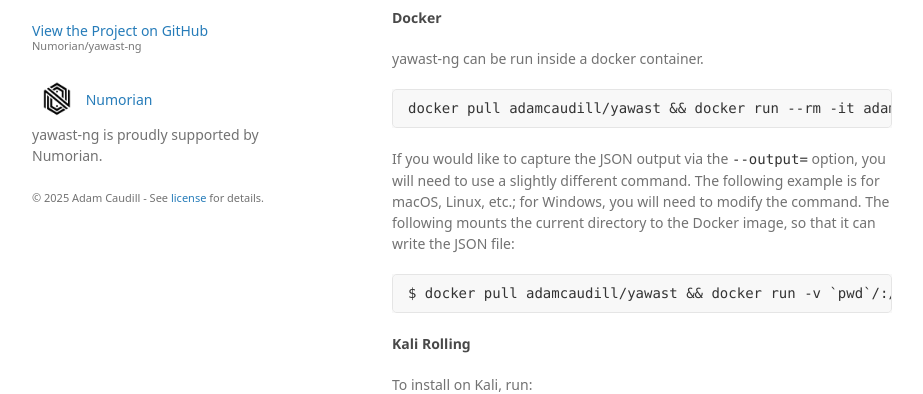
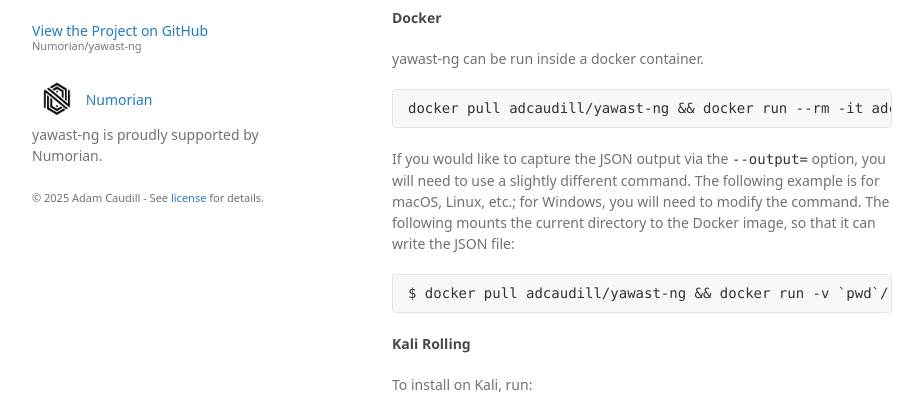
Before and after one commit to Numorian/yawast-ng, a Jekyll site: the page built from docs/installation.md, in a window 1280 px wide. Shown: the part 439-833 px from the top of the page, without its empty margins (178-1101 px from the left). Built offline with Jekyll 4.4.1, drawn with Linux system fonts in a browser that asks for light colours; some web fonts are replaced; a script that is not in the unit is left out.

Commit message:
Correct links

````diff
--- a/docs/installation.md
+++ b/docs/installation.md
@@ -26,13 +26,13 @@
 yawast-ng can be run inside a docker container.
 
 ```
-docker pull adamcaudill/yawast && docker run --rm -it adamcaudill/yawast scan <url> ...
+docker pull adcaudill/yawast-ng && docker run --rm -it adcaudill/yawast-ng scan <url> ...
 ```
 
 If you would like to capture the JSON output via the `--output=` option, you will need to use a slightly different command. The following example is for macOS, Linux, etc.; for Windows, you will need to modify the command. The following mounts the current directory to the Docker image, so that it can write the JSON file:
 
 ```
-$ docker pull adamcaudill/yawast && docker run -v `pwd`/:/data/output/ --rm -it adamcaudill/yawast scan <url> --output=./output/
+$ docker pull adcaudill/yawast-ng && docker run -v `pwd`/:/data/output/ --rm -it adcaudill/yawast-ng scan <url> --output=./output/
 ```
 
 #### Kali Rolling
````
Also changed, not shown: docs/index.md (+1 -1 lines).
